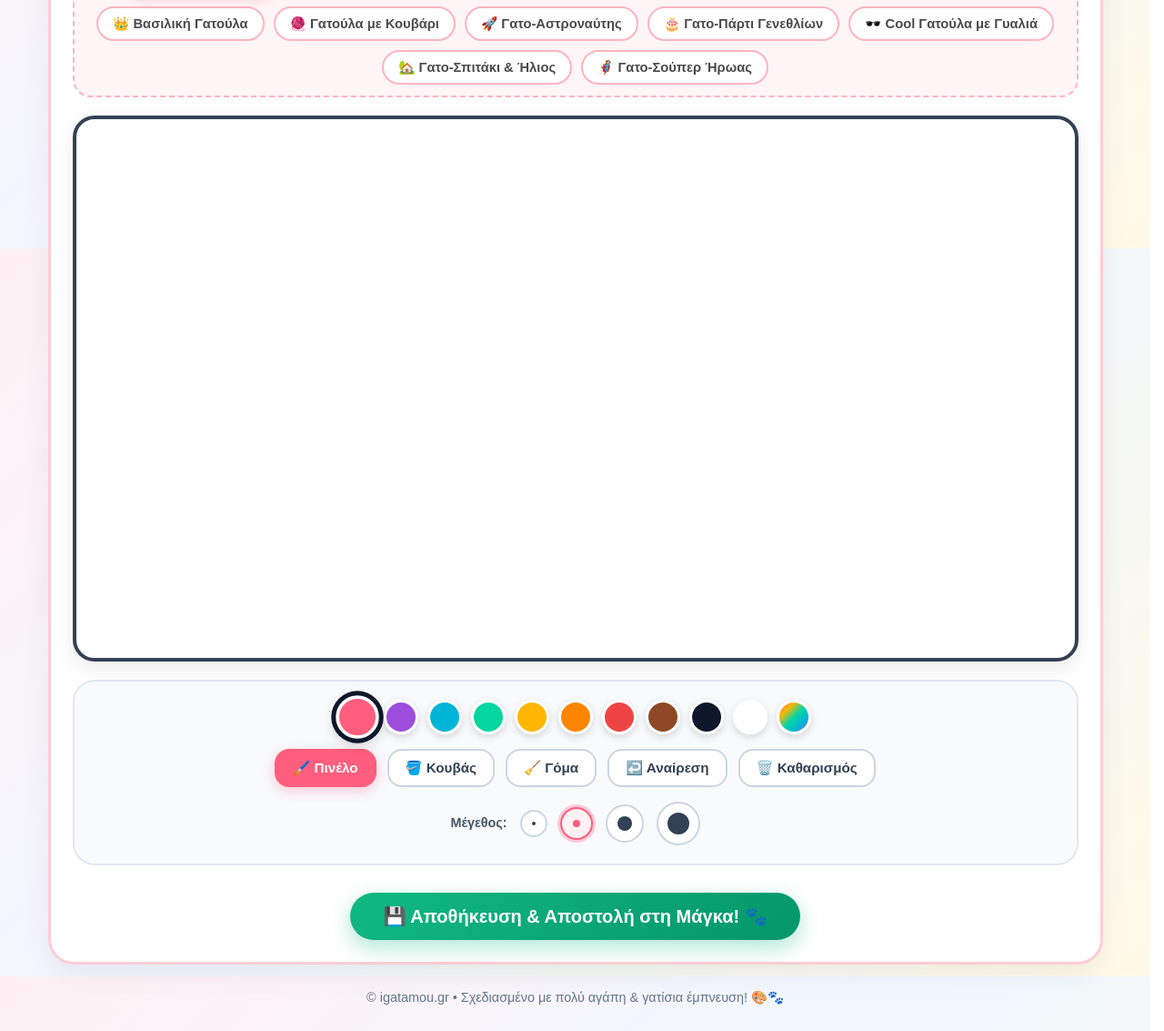
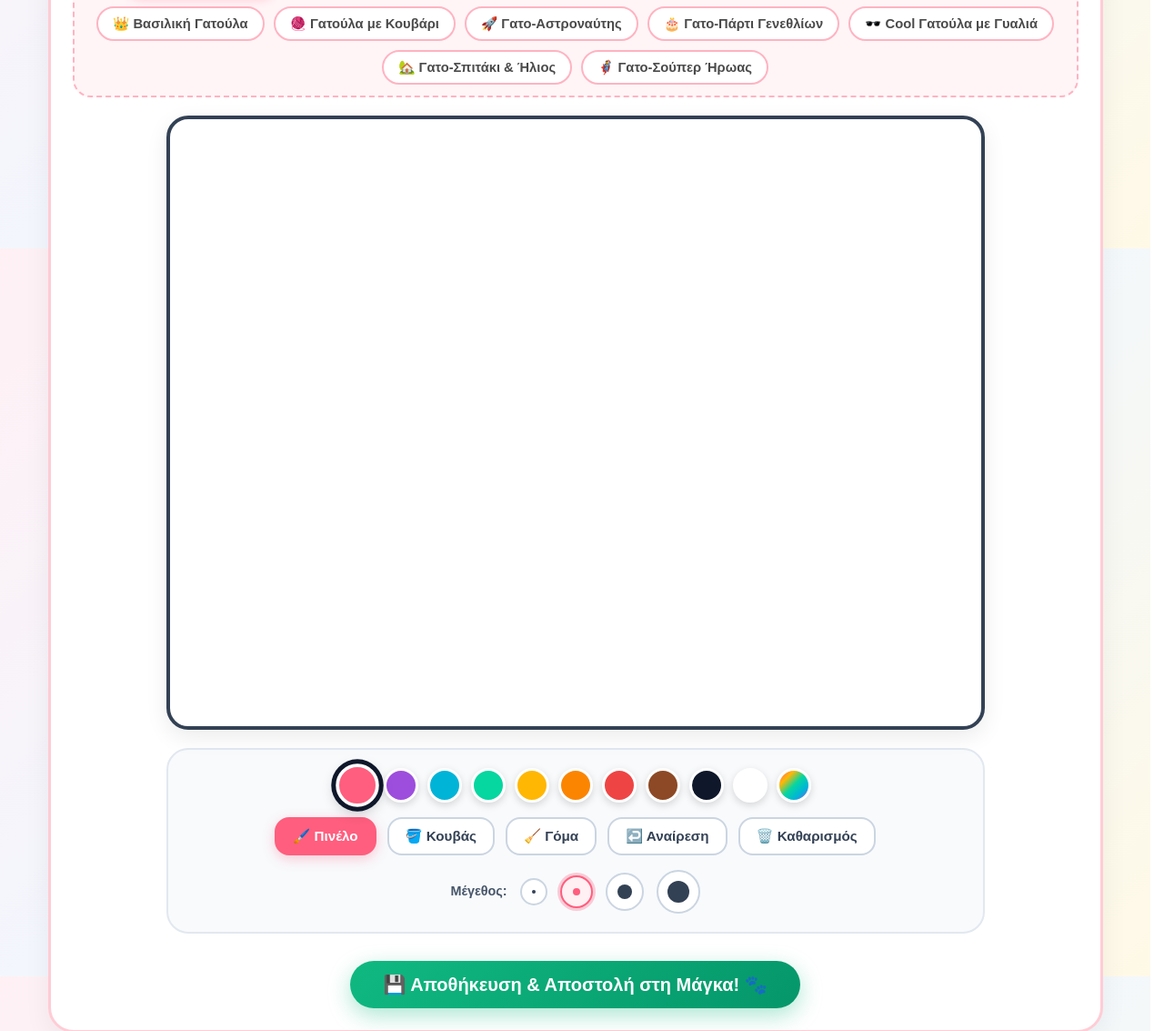
Before and after one commit to ppetrospapadakis/igatamou-gr, a website: page draw.html in a window 1280 px wide. Shown: the part 527-1660 px from the top of the page at 91% size. Drawn offline with nearby package versions, Linux system fonts and the light colour scheme.

Commit message:
Fix canvas aspect ratio to 4:3 matching 800x600 buffer to eliminate all stencil stretching & distortion

```diff
--- a/draw.html
+++ b/draw.html
@@ -121,7 +121,7 @@
 
                 <!-- Canvas Area -->
                 <div class="canvas-wrapper">
-                    <canvas id="drawingCanvas" width="1140" height="600"></canvas>
+                    <canvas id="drawingCanvas" width="800" height="600"></canvas>
                 </div>
 
                 <!-- Toolbox & Color Palette -->
--- a/draw.js
+++ b/draw.js
@@ -276,7 +276,6 @@ document.addEventListener('DOMContentLoaded', () => {
         if (stencilType === 'blank') return;
 
         ctx.save();
-        ctx.translate((canvas.width - 800) / 2, (canvas.height - 600) / 2);
         ctx.strokeStyle = '#0f172a';
         ctx.lineWidth = 5;
         ctx.lineCap = 'round';
--- a/style.css
+++ b/style.css
@@ -3545,20 +3545,15 @@ h1, h2, h3, h4, .logo-text, .gender-ribbon, .cat-name, .screen-pop-banner, .aren
 .canvas-wrapper {
     position: relative;
     width: 100%;
-    max-width: 100%;
-    height: 600px;
+    max-width: 900px;
+    aspect-ratio: 4 / 3;
     background: #ffffff;
     border-radius: 24px;
     border: 4px solid #334155;
     box-shadow: 0 8px 24px rgba(0,0,0,0.08);
     overflow: hidden;
     touch-action: none;
-}
-
-@media (max-width: 768px) {
-    .canvas-wrapper {
-        height: 420px;
-    }
+    margin: 0 auto;
 }
 
 #drawingCanvas {
@@ -3573,11 +3568,12 @@ h1, h2, h3, h4, .logo-text, .gender-ribbon, .cat-name, .screen-pop-banner, .aren
     flex-direction: column;
     gap: 16px;
     width: 100%;
-    max-width: 100%;
+    max-width: 900px;
     background: #f8fafc;
     border-radius: 24px;
     padding: 20px;
     border: 2px solid #e2e8f0;
+    margin: 0 auto;
 }
 
 .color-palette {
```
